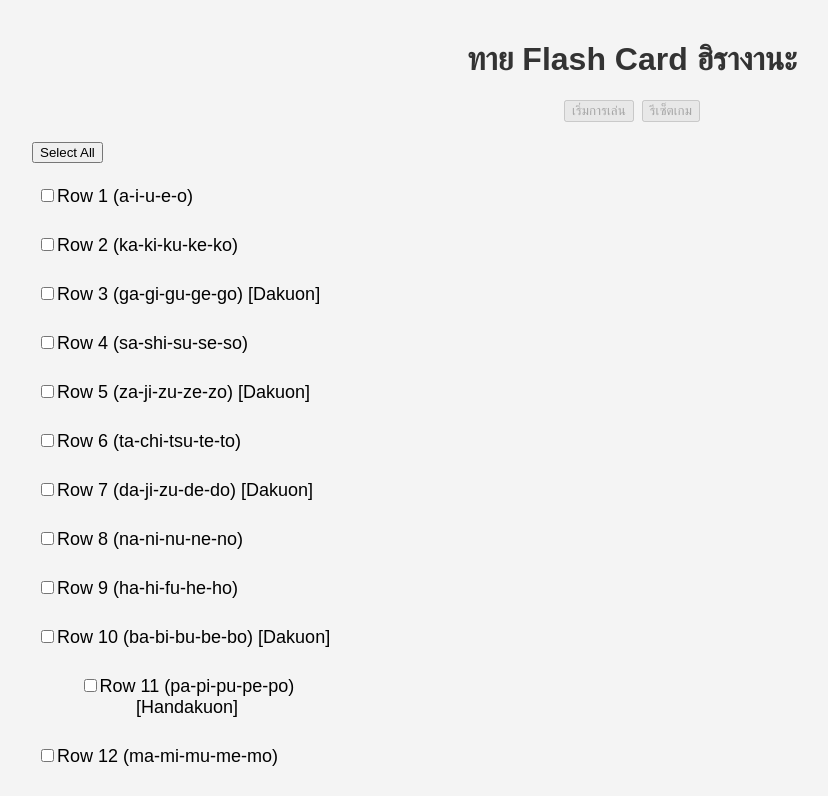
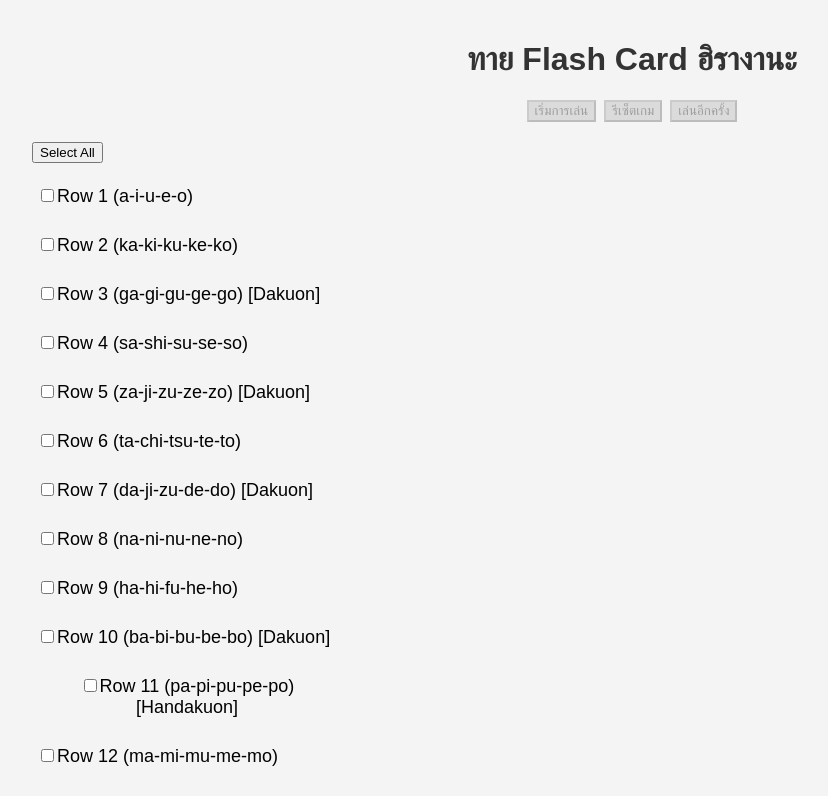
Before and after one commit to monmoono/flash_games_hiragana, a React (Create React App) app: page / in a window 1280 px wide. Shown: the top 796 px of the page, without its empty margins (8-836 px from the left). Built offline with nearby package versions, Linux system fonts and the light colour scheme.

Commit message:
update play again btn

```diff
--- a/src/App.css
+++ b/src/App.css
@@ -153,6 +153,13 @@ h1 {
   display: none;
 }
 
+.btn-control button:disabled {
+  background-color: #cccccc;
+  color: #666666;
+  cursor: not-allowed;
+  opacity: 0.6;
+}
+
 @media (max-width: 768px) {
   .sub-contanier {
     flex-direction: column;
--- a/src/App.jsx
+++ b/src/App.jsx
@@ -44,6 +44,17 @@ const App = () => {
     setResetTrigger((prev) => prev + 1);
   };
 
+  const restartGame = () => {
+    setGameStarted(false);
+    setShuffledCards([]);
+    setResetTrigger((prev) => prev + 1);
+
+    // ให้รอจน state อัปเดตแล้วเริ่มเกมใหม่
+    setTimeout(() => {
+      shuffleCards();
+    }, 100);
+  };
+
   // ฟังก์ชันเลือกแถว
   const toggleRow = (rowName) => {
     setSelectedRows((prev) =>
@@ -75,6 +86,9 @@ const App = () => {
         </button>
         <button onClick={resetGame} disabled={!gameStarted}>
           รีเซ็ตเกม
+        </button>
+        <button onClick={restartGame} disabled={!gameStarted}>
+          เล่นอีกครั้ง
         </button>
       </div>
       <div className="sub-contanier">
```
